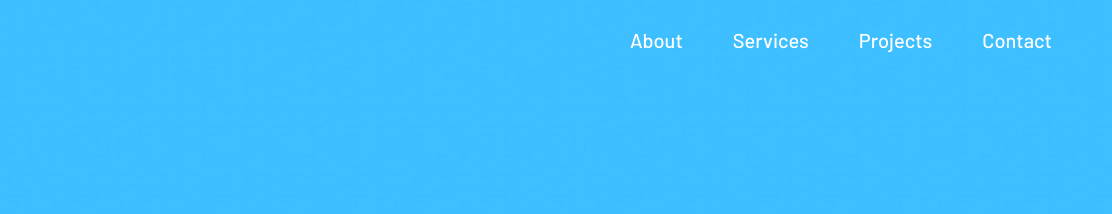
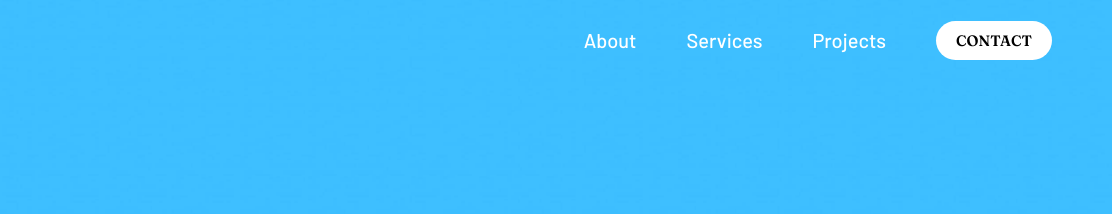
Before and after one commit to SaeM843/Sunnyside-Agency-LP, a plain HTML site: page index.html in a window 1280 px wide. Shown: the top 214 px of the page, 168-1280 px from the left. Drawn offline with nearby package versions, Linux system fonts and the light colour scheme.

Commit message:
fixed the design of the header nav for desktop

```diff
--- a/style.css
+++ b/style.css
@@ -95,15 +95,18 @@ header {
   text-decoration: none;
 }
 
-.header-top nav ul li a:hover {
+.header-top nav ul li:nth-child(4) {
   font-family: "Fraunces", serif;
-  color: black;
-  font-weight: 600;
   background-color: white;
   padding: 10px 20px;
   border-radius: 20px;
   text-transform: uppercase;
   font-size: 15px;
+}
+
+.header-top nav ul li:nth-child(4) a {
+  color: black;
+  font-weight: 600;
 }
 
 .mobile-nav {
```
